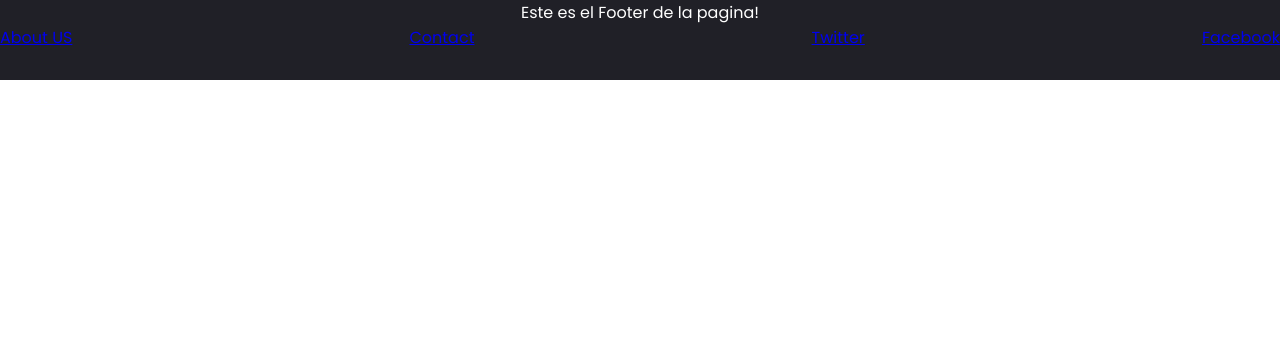
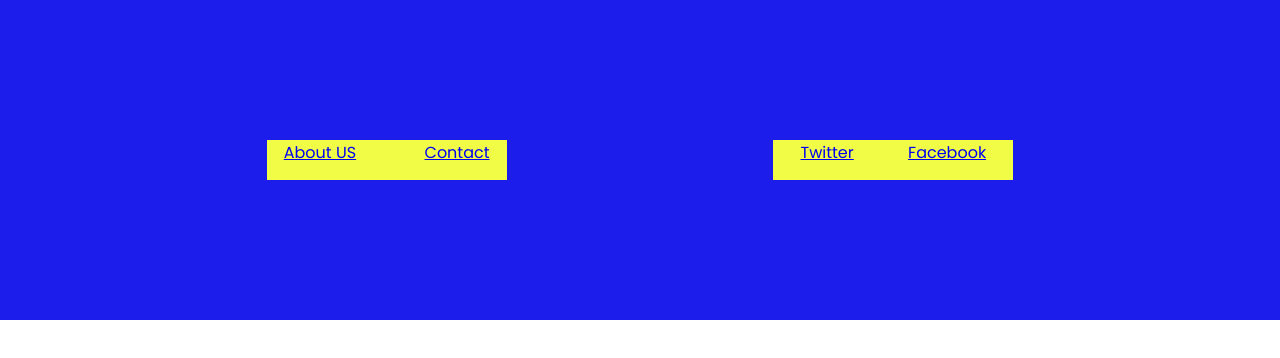
Before and after one commit to EqualWaveStudio/soundwave, a React (Create React App) app: page / in a window 1280 px wide. Shown: the top 358 px of the page. Built offline with nearby package versions, Linux system fonts and the light colour scheme.

Commit message:
arreglos css

```diff
--- a/src/Components/Footer.css
+++ b/src/Components/Footer.css
@@ -1,13 +1,32 @@
 
 
-.footer-container {
-    background-color: #202027;
-    color: white;
-    text-align: center;
-    height: 10vh;
-  }
+.footer-links {
+  display: flex;
+  align-items: center;
+  justify-content: space-evenly;
+  background-color: #1d1deb;
+  height: 40vh;
+  width: auto;
 
-  .footer-links {
-    display: flex;
-    justify-content: space-between;
-  }
+}
+
+:hover {
+  color: white
+}
+
+.divLeft {
+  background-color: rgb(240, 252, 70);
+  width: 30vh;
+  height: 5vh;
+  display: flex;
+  justify-content: space-around;
+
+}
+.divRigth {
+  background-color: rgb(240, 252, 70);
+  width: 30vh;
+  height: 5vh;
+  display: flex;
+  justify-content: space-around;
+
+}
--- a/src/Components/Footer.jsx
+++ b/src/Components/Footer.jsx
@@ -5,16 +5,17 @@ import './Footer.css';
 function Footer() {
   return (
     <div>
-      <footer className="footer-container">
-        <p>Este es el Footer de la pagina!</p>
-
         <div className="footer-links">
-          <a href="sinNada">About US </a>
-          <a href="sinNada">Contact </a>
-          <a href="sinNada">Twitter </a>
-          <a href="sinNada">Facebook </a>
+        <div className="divLeft">
+            <a href="sinNada">About US</a>
+            <br></br>
+            <a href="sinNada">Contact</a>
         </div>
-      </footer>
+        <div className="divRigth">
+          <a href="sinNada">Twitter</a>
+          <a href="sinNada">Facebook</a>
+        </div>
+        </div>
     </div>
   );
 }
```
